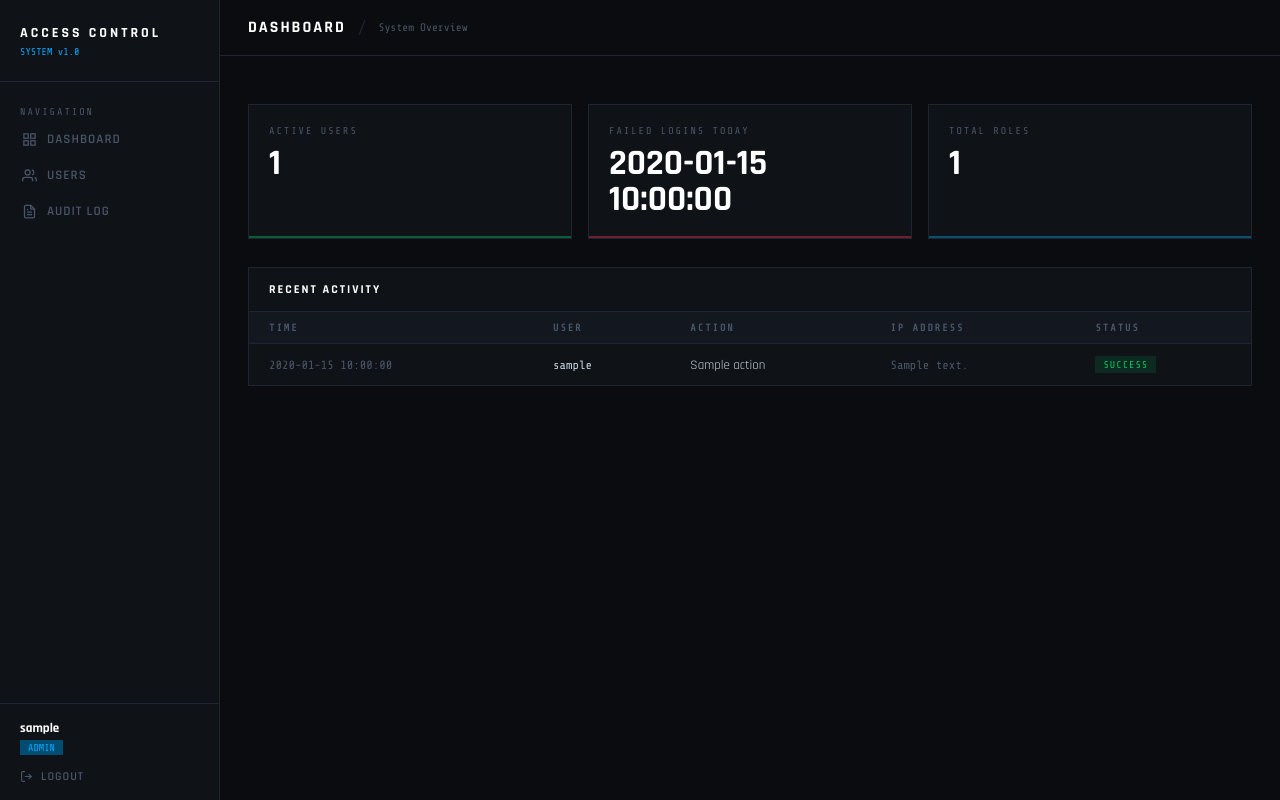
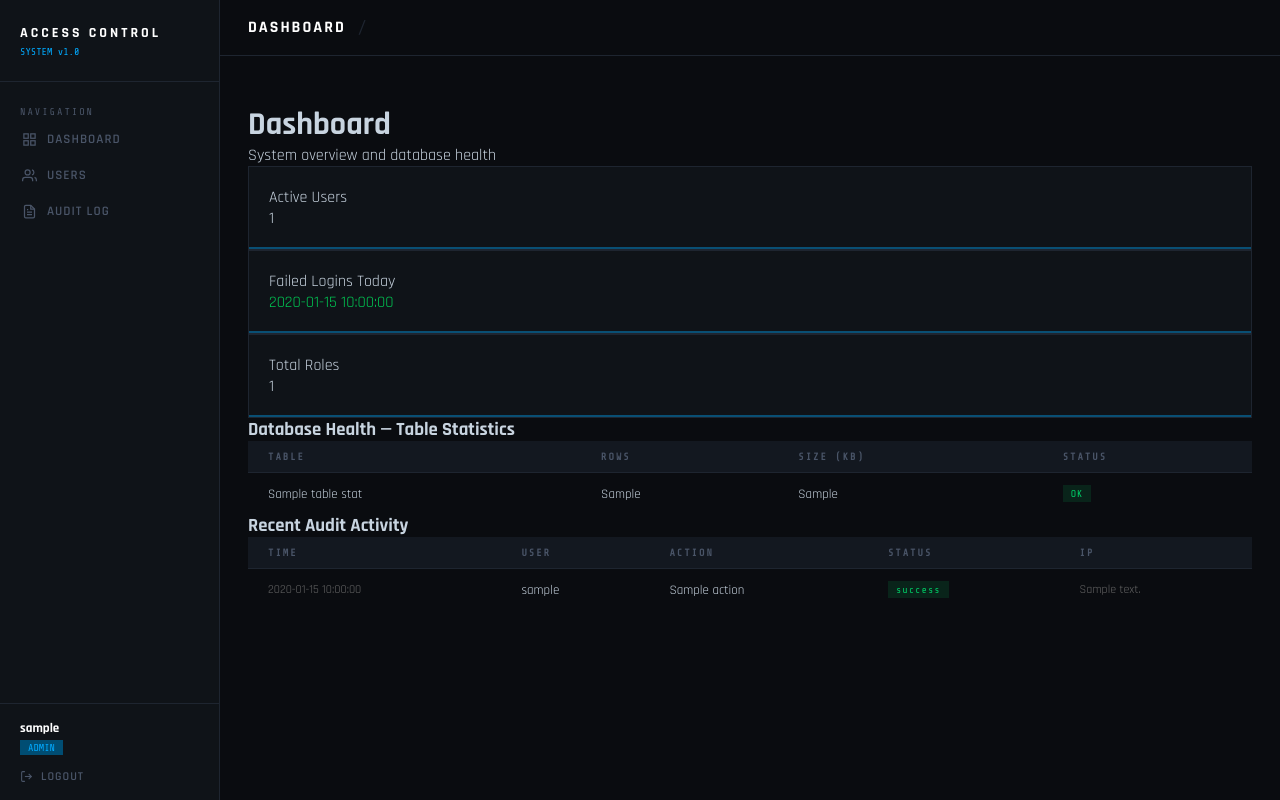
Before and after one commit to unreallfadi/access-control-system, a Flask app: template templates/dashboard.html in a window 1280 px wide. Run offline with Flask 3, Linux system fonts and the light colour scheme; the visitor is signed in with stand-in values (Sample User, id 1); tables that the repository leaves empty or names only in its code hold one stand-in row (values such as "Sample post"); the template is opened without the code that fills it: most values are stand-ins (such as "Sample title", 1, 10 or a date in 2020); some libraries are stand-ins or nearby versions.

Commit message:
Refactor dashboard template for improved layout

```diff
--- a/templates/dashboard.html
+++ b/templates/dashboard.html
@@ -1,65 +1,83 @@
-{% extends "base.html" %}
-
-{% block title %}Dashboard - Access Control System{% endblock %}
-{% block page_title %}Dashboard{% endblock %}
-{% block page_sub %}System Overview{% endblock %}
-
+{% extends 'base.html' %}
 {% block content %}
 
-<div class="stat-grid">
-  <div class="stat-card success">
-    <div class="stat-label">Active Users</div>
-    <div class="stat-value">{{ total_users }}</div>
+<div class="page-header">
+    <h1>Dashboard</h1>
+    <p>System overview and database health</p>
 </div>
-  <div class="stat-card danger">
-    <div class="stat-label">Failed Logins Today</div>
-    <div class="stat-value">{{ failed_today }}</div>
+
+<div class="stats-grid">
+    <div class="stat-card">
+        <div class="label">Active Users</div>
+        <div class="value">{{ total_users }}</div>
     </div>
     <div class="stat-card">
-    <div class="stat-label">Total Roles</div>
-    <div class="stat-value">{{ total_roles }}</div>
+        <div class="label">Failed Logins Today</div>
+        <div class="value" style="color: {% if failed_today > 0 %}#ff3d3d{% else %}#00c853{% endif %}">
+            {{ failed_today }}
+        </div>
+    </div>
+    <div class="stat-card">
+        <div class="label">Total Roles</div>
+        <div class="value">{{ total_roles }}</div>
     </div>
 </div>
 
-<div class="panel">
-  <div class="panel-header">
-    <span class="panel-title">Recent Activity</span>
+<!-- DB Health -->
+<div class="card">
+    <h3>Database Health — Table Statistics</h3>
+    <table>
+        <thead>
+            <tr>
+                <th>Table</th>
+                <th>Rows</th>
+                <th>Size (KB)</th>
+                <th>Status</th>
+            </tr>
+        </thead>
+        <tbody>
+            {% for t in table_stats %}
+            <tr>
+                <td>{{ t.table_name }}</td>
+                <td>{{ t.table_rows }}</td>
+                <td>{{ t.size_kb }}</td>
+                <td><span class="badge badge-success">OK</span></td>
+            </tr>
+            {% else %}
+            <tr><td colspan="4" style="color: #666;">No tables found.</td></tr>
+            {% endfor %}
+        </tbody>
+    </table>
 </div>
+
+<!-- Recent Activity -->
+<div class="card">
+    <h3>Recent Audit Activity</h3>
     <table>
         <thead>
             <tr>
                 <th>Time</th>
                 <th>User</th>
                 <th>Action</th>
-        <th>IP Address</th>
                 <th>Status</th>
+                <th>IP</th>
             </tr>
         </thead>
         <tbody>
             {% for log in recent_logs %}
             <tr>
-        <td style="font-family:var(--mono); font-size:12px; color:var(--text-muted);">
-          {{ log.logged_at.strftime('%Y-%m-%d %H:%M:%S') }}
+                <td style="color: #666; font-size: 12px;">{{ log.logged_at }}</td>
+                <td>{{ log.username }}</td>
+                <td>{{ log.action }}</td>
+                <td>
+                    <span class="badge badge-{{ 'success' if log.status == 'success' else 'error' }}">
+                        {{ log.status }}
+                    </span>
                 </td>
-        <td style="font-family:var(--mono); font-size:12px;">{{ log.username }}</td>
-        <td>{{ log.action }}</td>
-        <td style="font-family:var(--mono); font-size:12px; color:var(--text-muted);">{{ log.ip_address }}</td>
-        <td>
-          {% if log.status == 'success' %}
-            <span class="badge badge-success">SUCCESS</span>
-          {% elif log.status == 'failed' %}
-            <span class="badge badge-danger">FAILED</span>
-          {% else %}
-            <span class="badge badge-warning">WARNING</span>
-          {% endif %}
-        </td>
+                <td style="color: #666; font-size: 12px;">{{ log.ip_address }}</td>
             </tr>
             {% else %}
-      <tr>
-        <td colspan="5" style="text-align:center; color:var(--text-muted); padding:32px; font-family:var(--mono); font-size:12px;">
-          No activity recorded yet.
-        </td>
-      </tr>
+            <tr><td colspan="5" style="color: #666;">No activity yet.</td></tr>
             {% endfor %}
         </tbody>
     </table>
```
Lines whose indentation alone changed are shown as unchanged.
